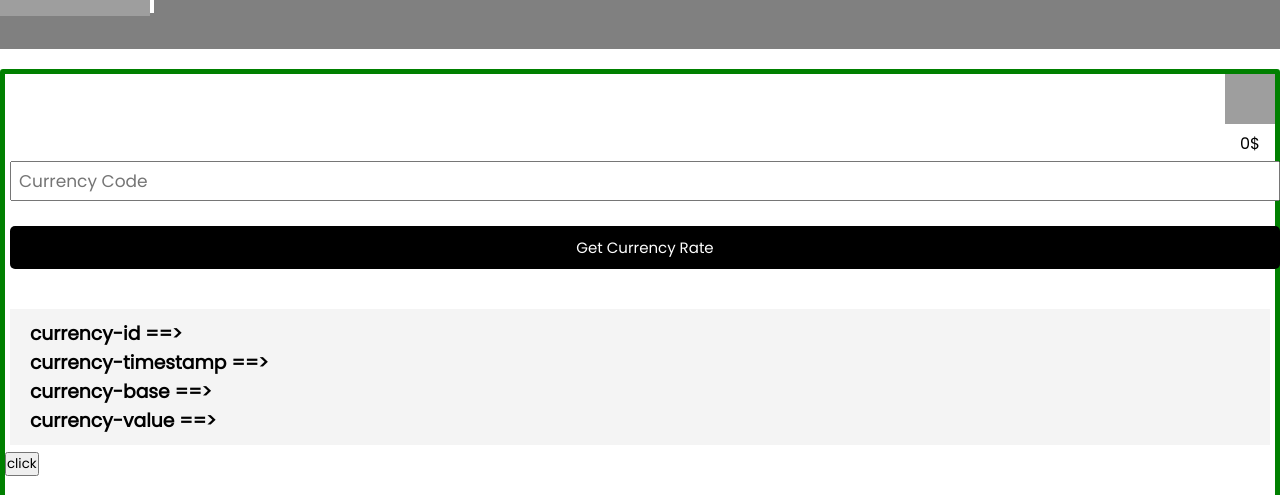
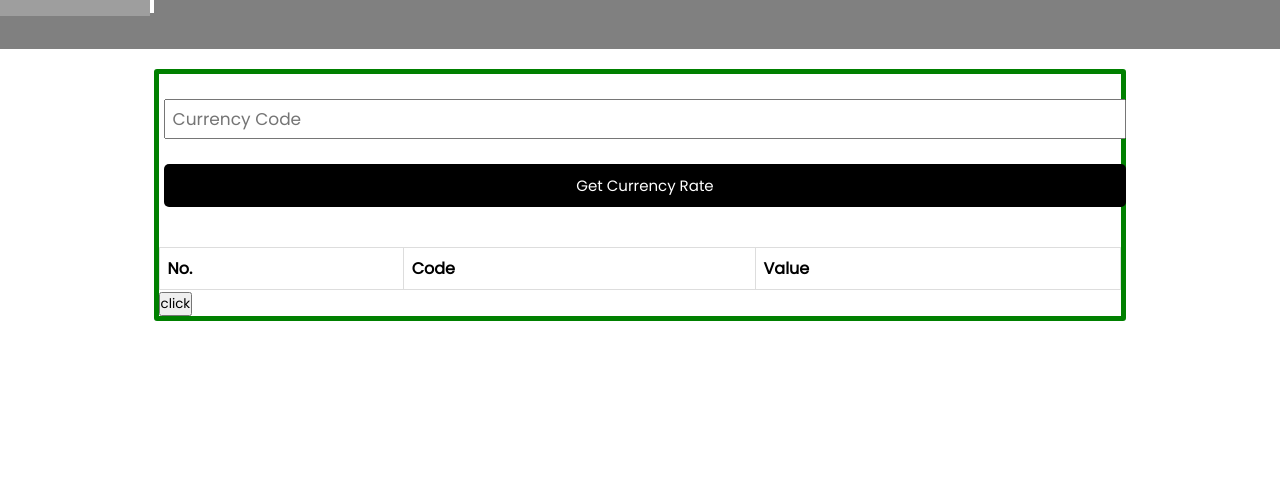
Before and after one commit to alprKeskin/exchange-rates-website, an Angular app: page / in a window 1280 px wide. Shown: the part 122-617 px from the top of the page. Built offline with nearby package versions, Linux system fonts and the light colour scheme; grey boxes are pictures that could not be loaded.

Commit message:
Table added for currency rates

```diff
--- a/src/app/components/main-page/main-page.component.css
+++ b/src/app/components/main-page/main-page.component.css
@@ -1,10 +1,10 @@
 .container {
-  width: 100%;
-  height: 100vh;
   margin-top: 20px;
   margin-bottom: 20px;
   border-radius: 3px;
   border: 5px solid green;
+  margin-left: 12%;
+  margin-right: 12%;
 }
 
 header {
@@ -54,6 +54,27 @@ header {
 
 
 
+/* styles for table */
+table {
+  font-family: arial, sans-serif;
+  border-collapse: collapse;
+  width: 100%;
+}
+
+td, th {
+  border: 1px solid #dddddd;
+  text-align: left;
+  padding: 8px;
+}
+
+tr:nth-child(even) {
+  background-color: #dddddd;
+}
+
+
+
+
+
 /* copied */
 .add-form {
     margin-bottom: 40px;
--- a/src/app/components/main-page/main-page.component.html
+++ b/src/app/components/main-page/main-page.component.html
@@ -18,15 +18,7 @@
 </header>
 
 <div class="container">
-    <div id="exchange-rates-header" style="margin-bottom: 80px;">
-        <div style="position: relative; float: right;">
-            <a href="wallet-page" title="Wallet Details" target="_self">
-                <img src="https://www.freeiconspng.com/uploads/wallet-icon-5.png" height="50px" width="50px">
-            </a>
-            <p style="text-align: center;">{{budget}}$</p>
-        </div>
-    </div>
-
+    <!-- Input Form -->
     <form class="add-form" (ngSubmit)="onSubmit()">
         <div class="form-control">
             <input type="text" name="currency_code_input_name" id="currency_code_input_id" [(ngModel)]="currencyCode" placeholder="Currency Code" />
@@ -34,12 +26,20 @@
         <input type="submit" value="Get Currency Rate" class="btn btn-block" />
     </form>
 
-    <div class="currency">
-        <h3>currency-id ==> {{currencyId}}</h3>
-        <h3>currency-timestamp ==> {{currencyTimestamp}}</h3>
-        <h3>currency-base ==> {{currencyBase}}</h3>
-        <h3>currency-value ==> {{currencyValue}}</h3>
-    </div>
+    <!--Table-->
+
+    <table>
+        <tr>
+            <th>No.</th>
+            <th>Code</th>
+            <th>Value</th>
+        </tr>
+        <tr *ngFor="let current_currency_code of currencyCodes, let i = index">
+            <td>{{i}}</td>
+            <td>{{current_currency_code}}</td>
+            <td>{{currencyValues![i]}}</td>
+        </tr>
+    </table>
 
     <button (click)="test()">click</button>
 </div>
--- a/src/app/components/main-page/main-page.component.ts
+++ b/src/app/components/main-page/main-page.component.ts
@@ -9,10 +9,11 @@ import { Currency } from 'src/app/Currency';
 })
 export class MainPageComponent implements OnInit {
   // fields of taken currency
-  currencyId: string | undefined;
-  currencyTimestamp: number | undefined;
-  currencyBase: string | undefined;
-  currencyValue: number | undefined;
+  currencyCodes: string[] = [];
+  currencyIds: string[] = [];
+  currencyTimestamps: number[] = [];
+  currencyBase: string = "USD";
+  currencyValues: number[] = [];
 
   // temporary rates map
   currencyRates!: Map<string, number>;
@@ -49,12 +50,14 @@ export class MainPageComponent implements OnInit {
 
   getFields(givenCurrency: Currency) {
     console.log("ENTER ==> main-page.component.ts::getFields()");
+
     // assign fields
-    this.currencyId = givenCurrency.id;
-    this.currencyTimestamp = givenCurrency.timestamp;
-    this.currencyBase = givenCurrency.base;
+    this.currencyCodes.push(this.currencyCode);
+    this.currencyIds.push(givenCurrency.id);
+    this.currencyTimestamps.push(givenCurrency.timestamp);
     this.currencyRates = new Map(Object.entries(givenCurrency.rates));
-    this.currencyValue = this.currencyRates.get(this.currencyCode);
+    this.currencyValues.push(this.currencyRates.get(this.currencyCode)!);
+
     console.log("EXIT ==> main-page.component.ts::getFields()");
   }
 
--- a/src/app/components/wallet-page/wallet-page.component.css
+++ b/src/app/components/wallet-page/wallet-page.component.css
@@ -23,7 +23,7 @@
 }
 
 
-
+/* styles for table */
 table {
   font-family: arial, sans-serif;
   border-collapse: collapse;
```
